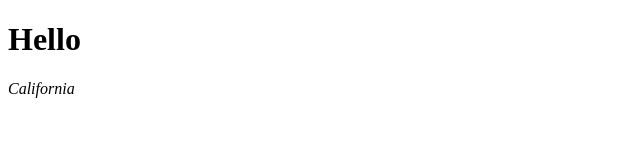
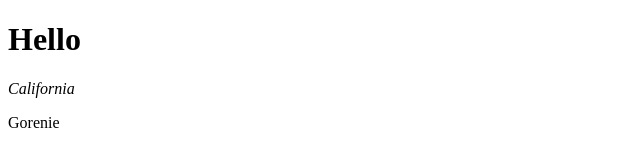
Before and after one commit to AndrKu/Kirill, a plain HTML site: page index.html in a window 1280 px wide. Shown: the full height of the page, 0-640 px from the left. Drawn offline with Linux system fonts and the light colour scheme.

Commit message:
Update index.html

```diff
--- a/index.html
+++ b/index.html
@@ -9,6 +9,7 @@
 <body>
     <h1>Hello</h1>
     <address>California</address>
+    <p>Gorenie</p>
 
 </body>
 </html>
```
